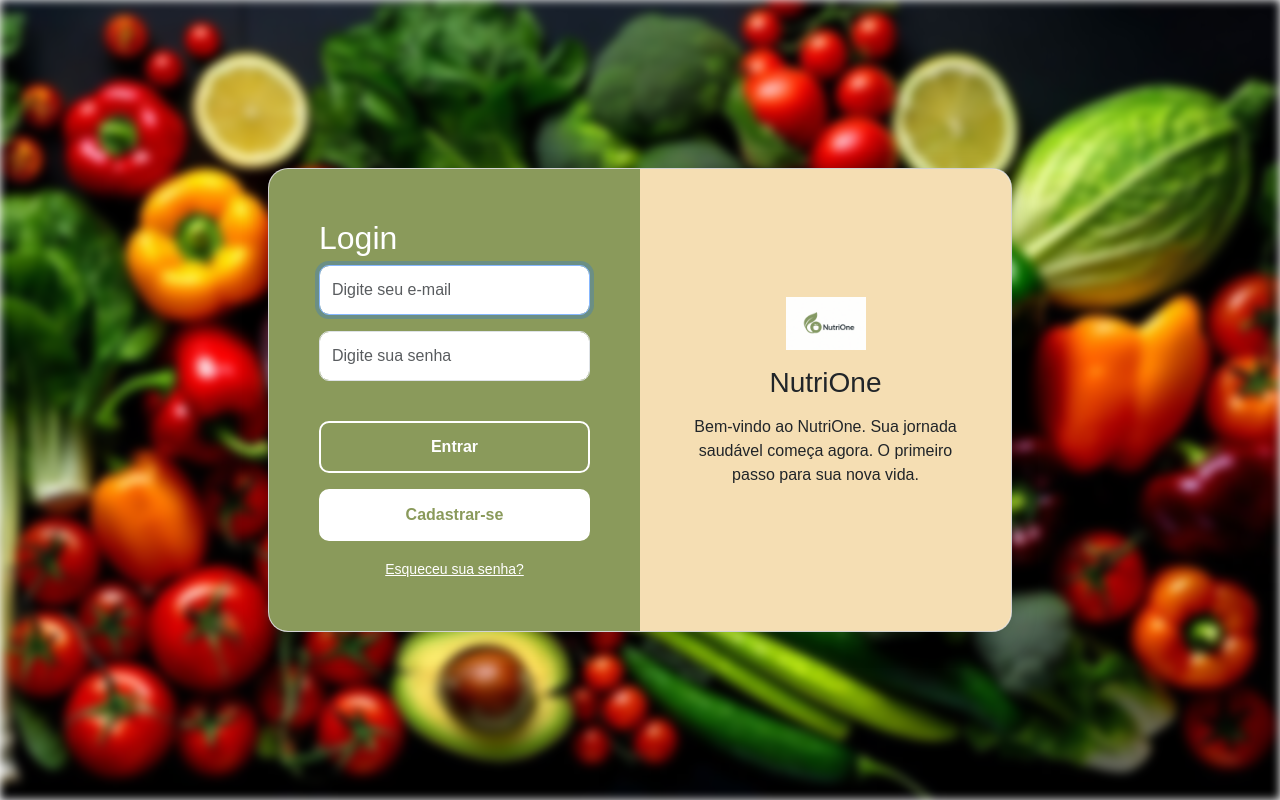
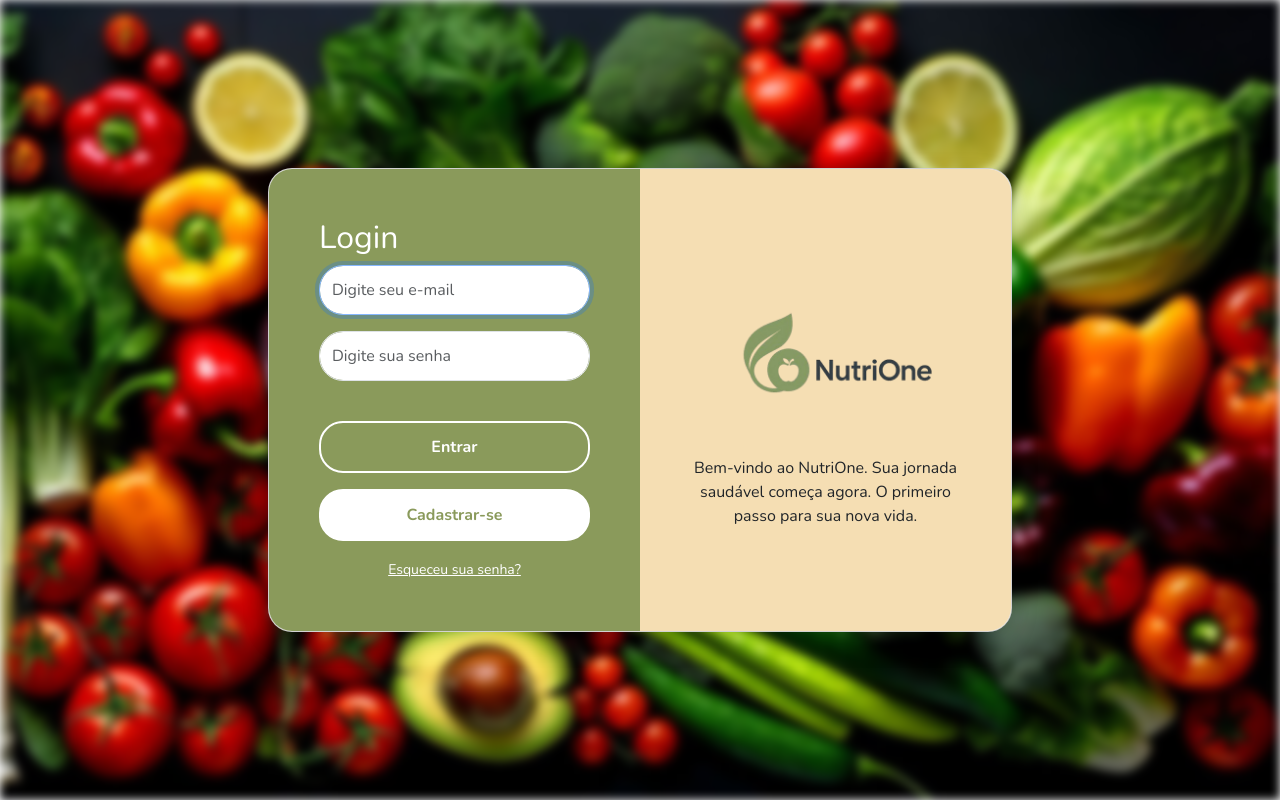
Before and after one commit to giovanabordinhonreis/NutriOne, a Django app: page /login/ in a window 1280 px wide. Run offline with Django 3.2, Linux system fonts and the light colour scheme; some libraries are stand-ins or nearby versions.

Commit message:
refactor: Correções tela de login

```diff
--- a/core/templates/login.html
+++ b/core/templates/login.html
@@ -7,13 +7,16 @@
     <meta charset="UTF-8">
     <meta name="viewport" content="width=device-width, initial-scale=1.0">
     <title>Login - NutriOne</title>
+    <link rel="preconnect" href="https://fonts.googleapis.com">
+    <link rel="preconnect" href="https://fonts.gstatic.com" crossorigin>
+    <link href="https://fonts.googleapis.com/css2?family=Nunito:wght@400;700&display=swap" rel="stylesheet">
     <link href="https://cdn.jsdelivr.net/npm/bootstrap@5.3.2/dist/css/bootstrap.min.css" rel="stylesheet">
 
     <style>
         body, html {
             height: 100%;
             margin: 0;
-            font-family: 'Poppins', sans-serif;
+            font-family: 'Nunito', sans-serif;
         }
         .bg-image {
             background-image: url("{% static 'core/images/fundo.jpg' %}");
@@ -31,7 +34,7 @@
             min-height: 100vh;
         }
         .login-card {
-            border-radius: 20px;
+            border-radius: 24px;
             overflow: hidden;
             box-shadow: 0 10px 30px rgba(0,0,0,0.1);
         }
@@ -50,14 +53,14 @@
             text-align: center;
         }
         .form-control {
-            border-radius: 10px;
+            border-radius: 24px;
             padding: 12px;
         }
         .btn-custom-primary {
             background-color: transparent;
             border: 2px solid white;
             color: white;
-            border-radius: 10px;
+            border-radius: 24px;
             padding: 12px;
             width: 100%;
             font-weight: bold;
@@ -70,13 +73,14 @@
             background-color: white;
             border: 2px solid white;
             color: #8A9A5B;
-            border-radius: 10px;
+            border-radius: 24px;
             padding: 12px;
             width: 100%;
             font-weight: bold;
         }
         .btn-custom-secondary:hover {
-            opacity: 0.9;
+            background-color: #4A5D23;
+            color: white;
         }
     </style>
 </head>
@@ -97,9 +101,8 @@
                         </form>
                     </div>
                     <div class="col-md-6 login-branding-section">
-                        <img src="{% static 'core/images/logo.png' %}" alt="Logo NutriOne" width="80">
-                        <h3 class="mt-3">NutriOne</h3>
-                        <p class="mt-2">Bem-vindo ao NutriOne. Sua jornada saudável começa agora. O primeiro passo para sua nova vida.</p>
+                        <img src="{% static 'core/images/novalogo.png' %}" alt="Logo NutriOne" width="300">
+                        <p class="mt-0">Bem-vindo ao NutriOne. Sua jornada saudável começa agora. O primeiro passo para sua nova vida.</p>
                     </div>
                 </div>
             </div>
--- a/core/urls.py
+++ b/core/urls.py
@@ -2,6 +2,6 @@ from django.urls import path
 from . import views
 
 urlpatterns = [
-    path('login/', views.login, name='login'),
+    path('login/', views.login_usuario, name='login'),
     path('dashboard/', views.dashboard, name='dashboard'),
 ]
--- a/core/views.py
+++ b/core/views.py
@@ -2,14 +2,12 @@ from django.shortcuts import render, redirect
 from django.contrib.auth import login
 from .forms import CustomAuthenticationForm
 
-def login(request):
+def login_usuario(request):
     if request.method == 'POST':
         form = CustomAuthenticationForm(request, data=request.POST)
         if form.is_valid():
             user = form.get_user()
             login(request, user)
-            # Redirecionar para o dashboard apropriado (cliente ou nutri)
-            # Por enquanto, vamos criar um dashboard genérico
             return redirect('dashboard')
     else:
         form = CustomAuthenticationForm()
```
Also changed, not shown: core/static/core/images/logo.png (deleted), core/static/core/images/novalogo.png (added).
